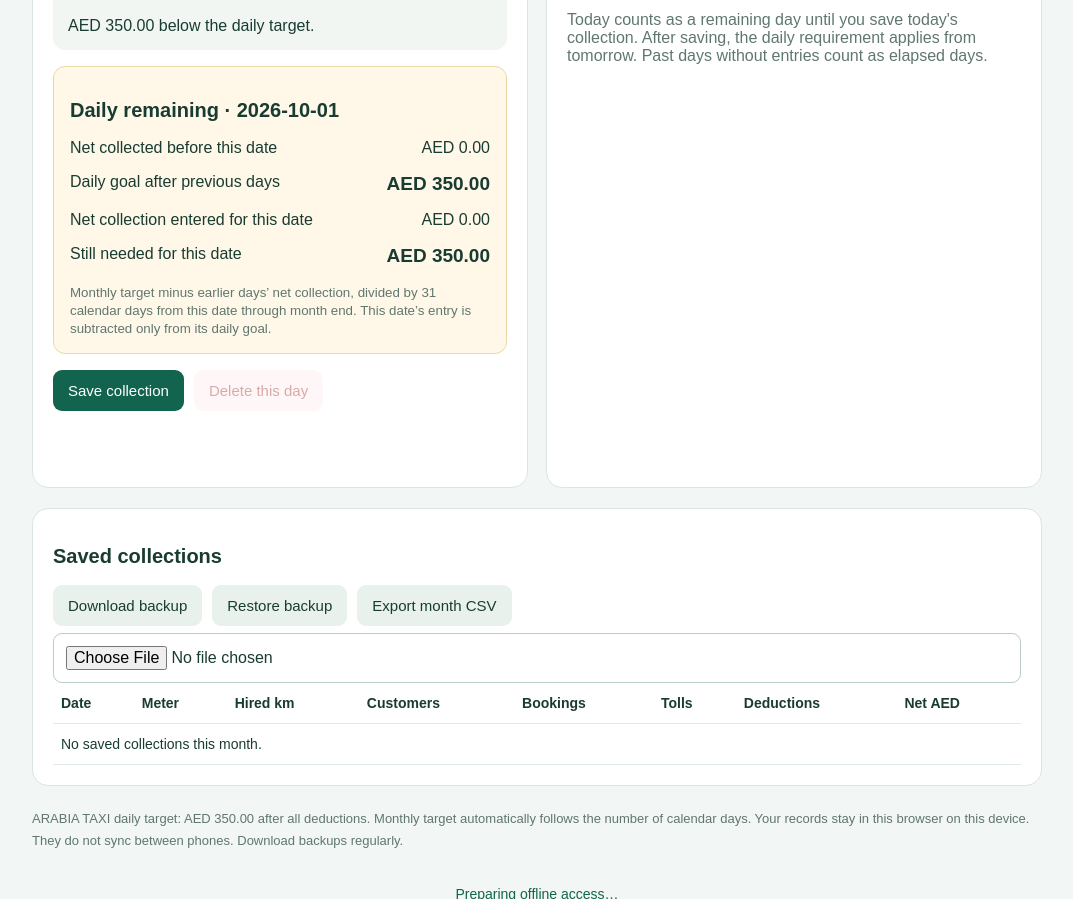
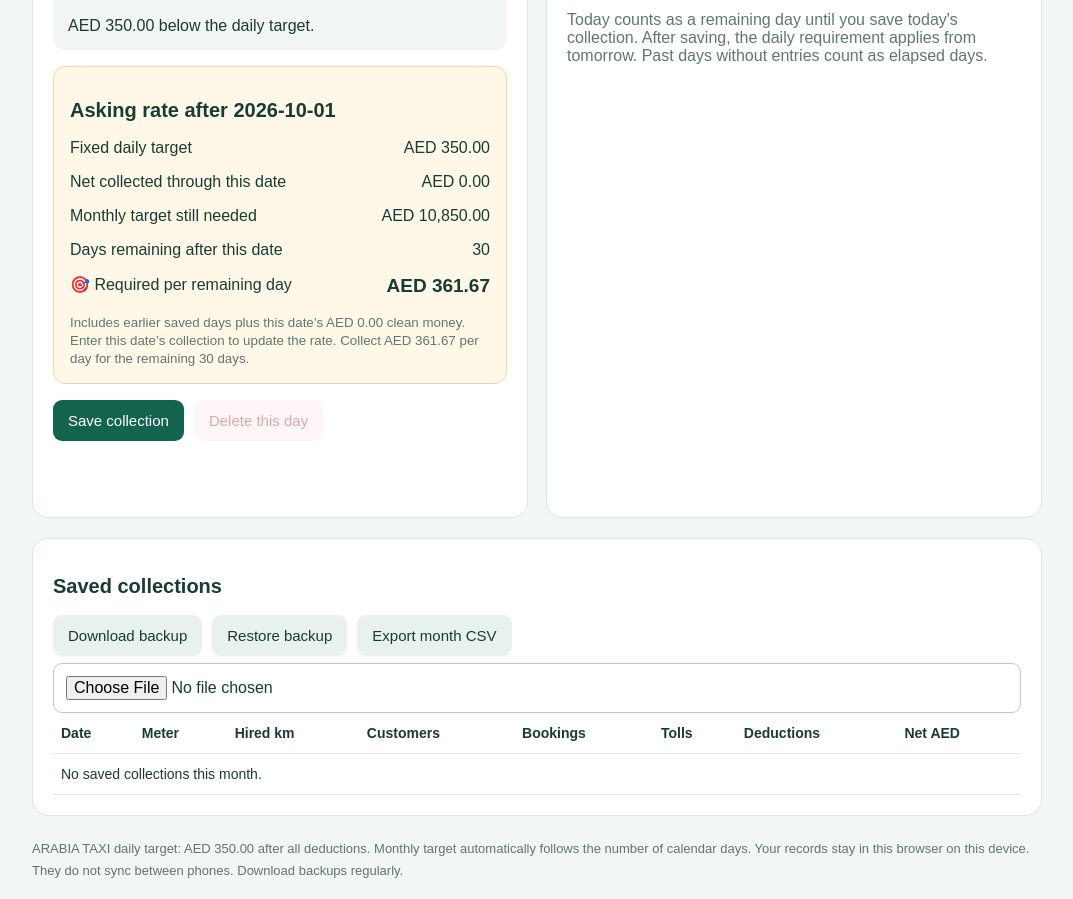
Before and after one commit to ijalali347-crypto/my-taxi, a plain HTML site: page index.html in a window 1280 px wide. Shown: the part 1491-2390 px from the top of the page, without its empty margins (103-1176 px from the left). Drawn offline with Linux system fonts and the light colour scheme.

Commit message:
Show asking rate for remaining days including entered clean collection

```diff
--- a/index.html
+++ b/index.html
@@ -134,11 +134,12 @@ select{display:block;width:100%;padding:12px;border:1px solid #b8cec1;border-rad
 </div>
 
 <section class="dailyCatchup">
-<h2 id="catchupTitle">Daily remaining after previous days</h2>
-<p><span>Net collected before this date</span><span id="priorNet"></span></p>
-<p><span>Daily goal after previous days</span><strong id="adjustedGoal"></strong></p>
-<p><span>Net collection entered for this date</span><span id="enteredNet"></span></p>
-<p><span>Still needed for this date</span><strong id="dayRemaining"></strong></p>
+<h2 id="catchupTitle">Asking rate after this collection</h2>
+<p><span>Fixed daily target</span><span id="fixedDaily"></span></p>
+<p><span>Net collected through this date</span><span id="priorNet"></span></p>
+<p><span>Monthly target still needed</span><span id="enteredNet"></span></p>
+<p><span>Days remaining after this date</span><span id="dayRemaining"></span></p>
+<p><span>🎯 Required per remaining day</span><strong id="adjustedGoal"></strong></p>
 <small id="catchupNote"></small>
 </section>
 <div class="row">
@@ -306,27 +307,33 @@ function readForm() {
   );
 }
 
-function dailyPlan(date, allRecords, configuration) {
+function dailyPlan(date, allRecords, configuration, enteredNet) {
   const [year,month,day]=date.split("-").map(Number);
   const count=new Date(year,month,0).getDate();
   const prefix=date.slice(0,7);
   const prior=round(Object.entries(allRecords)
     .filter(([d])=>d.startsWith(prefix)&&d<date)
     .reduce((sum,[,r])=>sum+round(r.meter-round(round(r.km*configuration.fuel)+r.bookings*configuration.booking+r.customers*configuration.rta+r.tolls)),0));
-  const days=count-day+1;
-  const remaining=Math.max(0,round(count*configuration.target-prior));
-  return {prior,days,goal:remaining/days};
+  const total=round(prior+enteredNet);
+  const days=count-day;
+  const remaining=Math.max(0,round(count*configuration.target-total));
+  return {total,days,remaining,goal:days?remaining/days:0};
 }
 function updateDailyPlan(net) {
   const date=$("date").value;
   if(!validDate(date))return;
-  const plan=dailyPlan(date,records,company);
-  $("catchupTitle").textContent="Daily remaining · "+date;
-  $("priorNet").textContent=money(plan.prior);
-  $("adjustedGoal").textContent=money(plan.goal);
-  $("enteredNet").textContent=money(net);
-  $("dayRemaining").textContent=money(Math.max(0,plan.goal-net));
-  $("catchupNote").textContent="Monthly target minus earlier days’ net collection, divided by "+plan.days+" calendar days from this date through month end. This date’s entry is subtracted only from its daily goal.";
+  const plan=dailyPlan(date,records,company,net);
+  $("catchupTitle").textContent="Asking rate after "+date;
+  $("fixedDaily").textContent=money(DAILY_TARGET);
+  $("priorNet").textContent=money(plan.total);
+  $("enteredNet").textContent=money(plan.remaining);
+  $("dayRemaining").textContent=plan.days;
+  $("adjustedGoal").textContent=plan.remaining===0?"Target reached!":plan.days?money(plan.goal):"Month complete";
+  const filled=fields.some(key=>key!=="tolls"&&$(key).value!=="");
+  $("catchupNote").textContent=plan.days
+    ? "Includes earlier saved days plus this date’s "+money(net)+" clean money. "+(filled?"Preview updates as you type. Save collection to keep it. ":"Enter this date’s collection to update the rate.")+" Collect "+money(plan.goal)+" per day for the remaining "+plan.days+" days."
+    : plan.remaining ? "No days remain in this month. Shortfall: "+money(plan.remaining)+"."
+                     : "Monthly target achieved.";
 }
 function preview() {
   const record = readForm();
```
